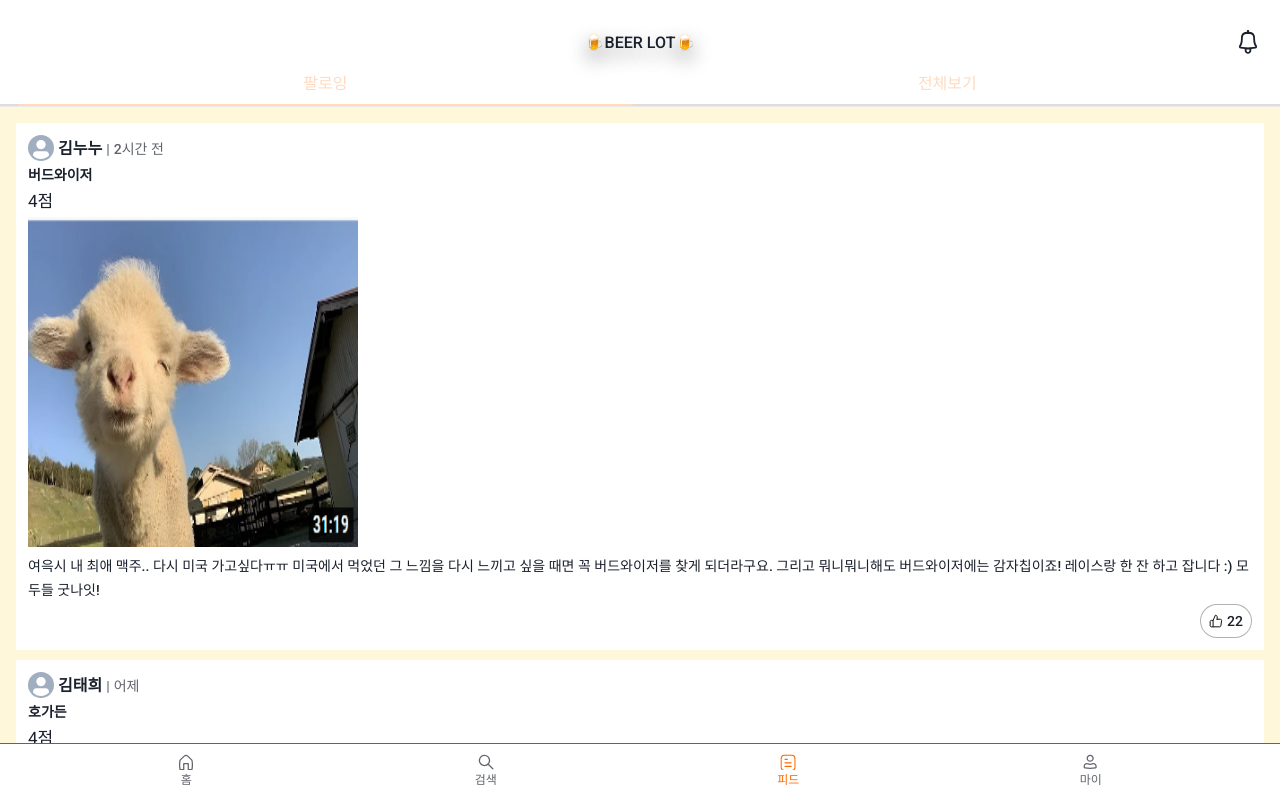
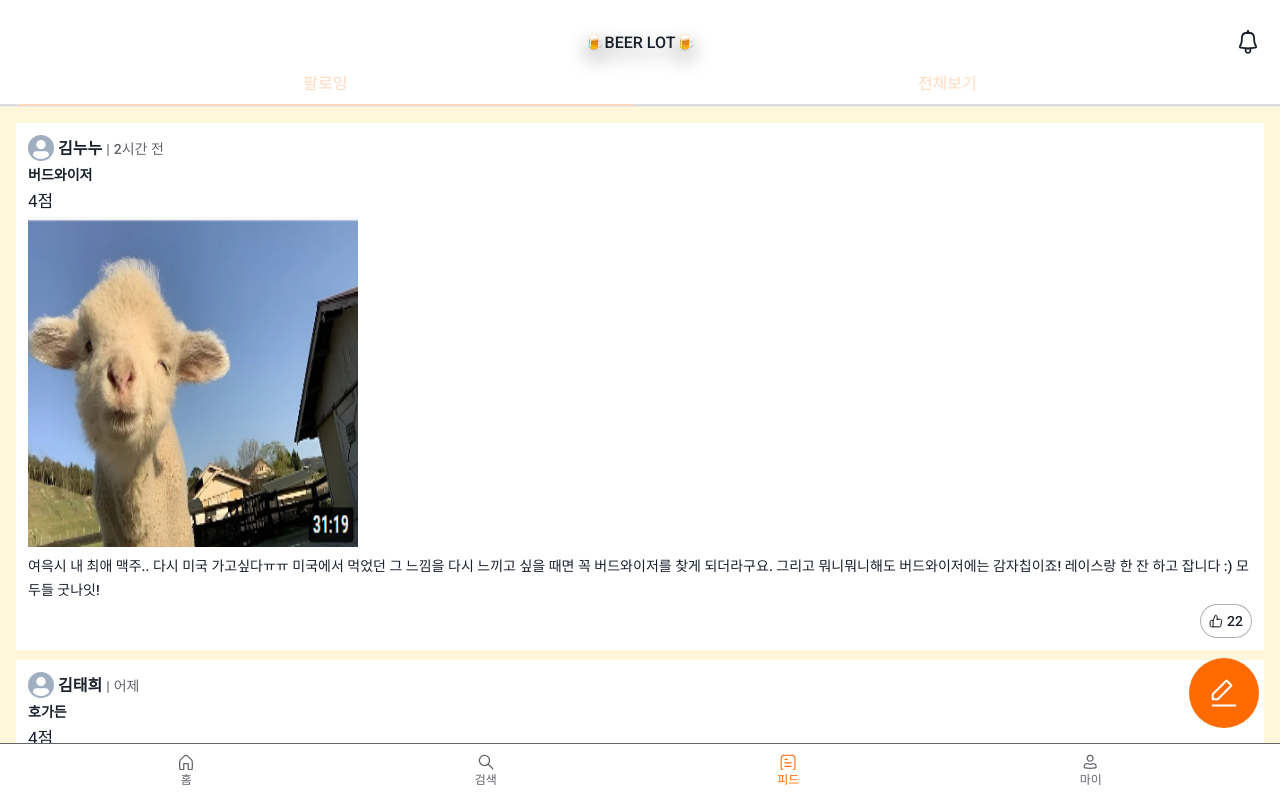
Before and after one commit to taeee1/beerlot-client, a Next.js app: page /feed in a window 1280 px wide. Shown: the top 798 px of the page. Built offline with nearby package versions, Linux system fonts and the light colour scheme.

Commit message:
feat: ReviewModal added (#47)

```diff
--- /dev/null
+++ b/common/ReviewModal.tsx
@@ -0,0 +1,65 @@
+import {
+  Box,
+  Button,
+  Modal,
+  ModalBody,
+  ModalContent,
+  ModalFooter,
+  ModalHeader,
+  ModalOverlay,
+  Text,
+  useDisclosure,
+} from "@chakra-ui/react";
+import { useState } from "react";
+import { EditPencil } from "../public/svg";
+import { LeftCloseRandom } from "./headers/LeftCloseRandom";
+
+export const ReviewModal = () => {
+  const [isCompleted, setIsCompleted] = useState(false);
+  const { isOpen, onOpen, onClose } = useDisclosure();
+  const handleSizeClick = () => {
+    onOpen();
+  };
+
+  return (
+    <Box>
+      <Button
+        onClick={handleSizeClick}
+        w="70px"
+        h="70px"
+        pos="fixed"
+        borderRadius="full"
+        bg="orange.300"
+        right="21px"
+        bottom="72.5px"
+      >
+        {/* TODO: should be replaced */}
+        <EditPencil />
+      </Button>
+      <Modal onClose={onClose} size={"full"} isOpen={isOpen}>
+        <ModalOverlay />
+        <ModalContent px="20px" border="1px solid blue">
+          <ModalHeader bg="orange">
+            <LeftCloseRandom onClose={onClose} title="글쓰기" />
+          </ModalHeader>
+          <ModalBody bg="red"></ModalBody>
+          <ModalFooter px={0}>
+            <Button
+              onClick={onClose}
+              w="full"
+              bg={isCompleted ? "blue.100" : "gray.200"}
+              boxShadow={
+                isCompleted ? "0px 8px 16px rgba(0, 0, 0, 0.3)" : "initial"
+              }
+              borderRadius="10px"
+            >
+              <Text color="white.100" textStyle="h2">
+                작성 완료
+              </Text>
+            </Button>
+          </ModalFooter>
+        </ModalContent>
+      </Modal>
+    </Box>
+  );
+};
--- /dev/null
+++ b/common/headers/LeftCloseRandom.tsx
@@ -0,0 +1,37 @@
+import { Box, Button, Flex, Text } from "@chakra-ui/react";
+import React from "react";
+import { X } from "../../public/svg";
+import BeerlotTitle from "./BeerlotTitle";
+
+interface LeftCloseRandomProps {
+  title?: string;
+  onClose: () => void;
+}
+
+export const LeftCloseRandom: React.FC<LeftCloseRandomProps> = ({
+  title,
+  onClose,
+}) => {
+  return (
+    <Flex
+      position="absolute"
+      top="0px"
+      right="0px"
+      left="0px"
+      pt="11px"
+      px="12px"
+      justifyContent="space-between"
+      alignItems="center"
+      dropShadow="0px 4px 4px rgba(0, 0, 0, 0.25)"
+      borderBottom="0.5px solid"
+      borderBottomColor="gray.200"
+    >
+      <Button onClick={onClose} p="0px !important" bg="trans">
+        <X />
+      </Button>
+
+      {title ? <Text textStyle="h2_bold">{title}</Text> : <BeerlotTitle />}
+      <Box w="40px" />
+    </Flex>
+  );
+};
--- a/pages/feed/index.tsx
+++ b/pages/feed/index.tsx
@@ -1,4 +1,5 @@
 import { TitleRightBellHeader } from "../../common/headers/TitleRightBell";
+import { ReviewModal } from "../../common/ReviewModal";
 import FeedTabList from "../../src/feed/FeedTabList";
 
 const Feed = () => {
@@ -6,6 +7,7 @@ const Feed = () => {
     <>
       <TitleRightBellHeader />
       <FeedTabList />
+      <ReviewModal />
     </>
   );
 };
--- a/public/svg/index.tsx
+++ b/public/svg/index.tsx
@@ -21,3 +21,4 @@ export { default as AlertBell } from "./alert-bell.svg";
 export { default as SettingGear } from "./setting-gear.svg";
 export { default as TrashBin } from "./trash-bin.svg";
 export { default as EditNote } from "./edit-note.svg";
+export { default as EditPencil } from "./edit-pencil.svg";
```
Also changed, not shown: public/svg/edit-pencil.svg (added).
